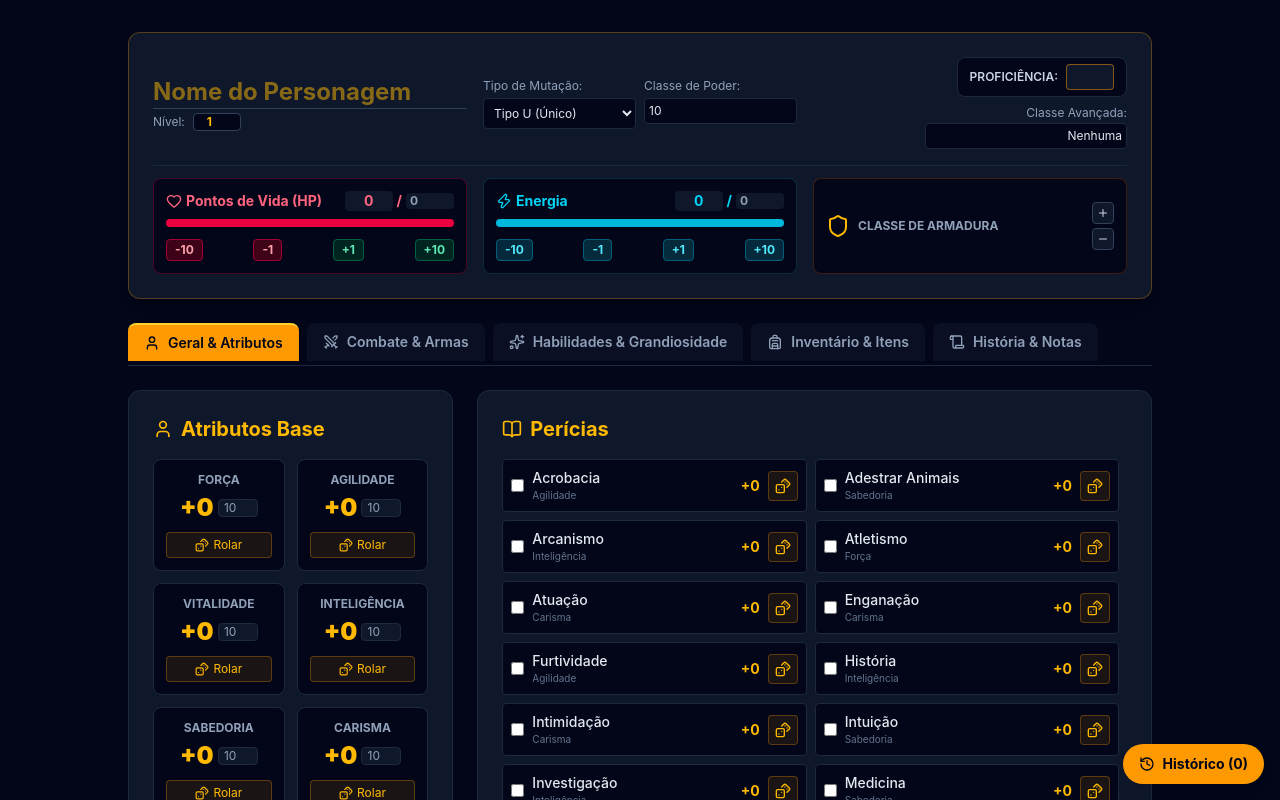
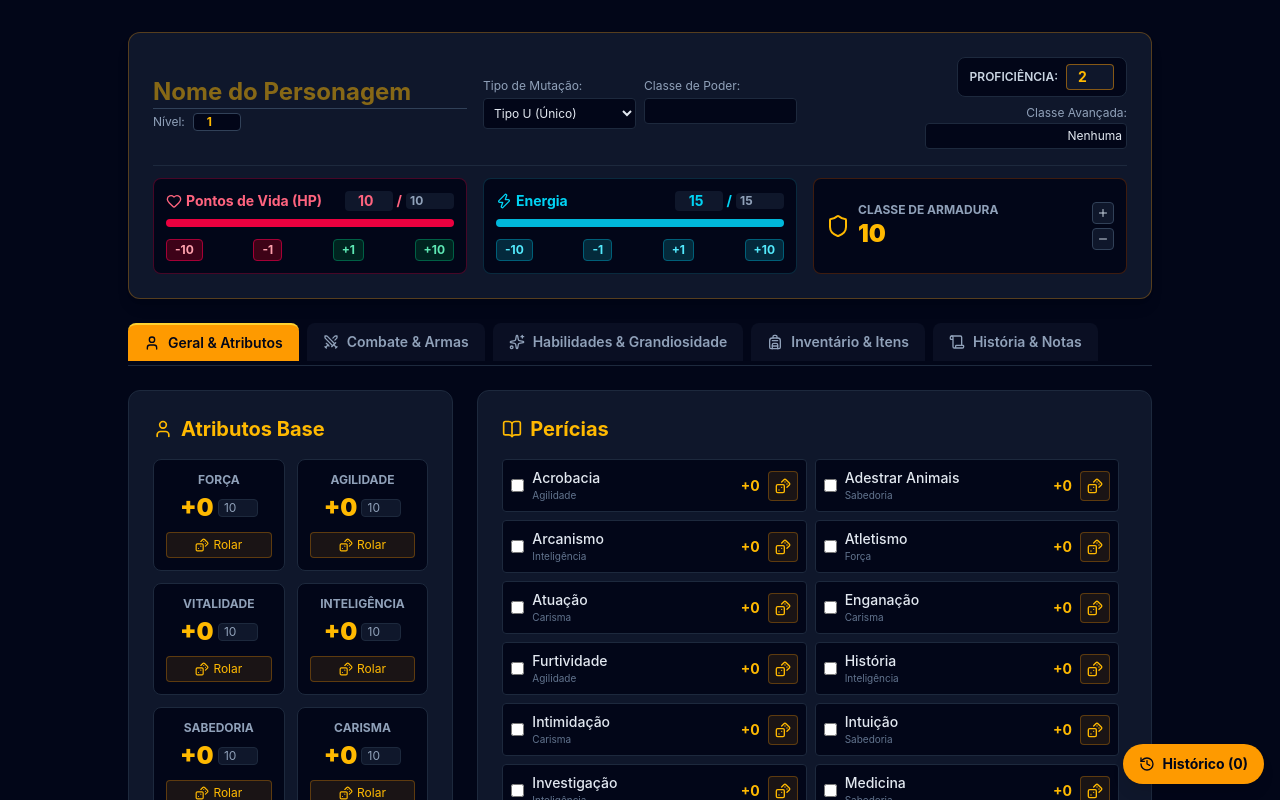
Before and after one commit to kimarispr/Ficha-Rpg-ODespertar, a React (Vite) app: page / in a window 1280 px wide. Shown: the top 800 px of the page. Built offline with nearby package versions, Linux system fonts and the light colour scheme.

Commit message:
Atualização Despertar

```diff
--- a/src/App.jsx
+++ b/src/App.jsx
@@ -33,15 +33,15 @@ export default function App() {
     name: '',
     level: 1,
     mutation: '',
-    baseClass: '10',
+    baseClass: '',
     advClass: 'Nenhuma'
   });
 
   // Status Vitais
-  const [hp, setHp] = useState({ current: 0, max: 0 });
-  const [energy, setEnergy] = useState({ current: 0, max: 0 });
-  const [armorClass, setArmorClass] = useState();
-  const [profBonus, setProfBonus] = useState();
+  const [hp, setHp] = useState({ current: 10, max: 10 });
+  const [energy, setEnergy] = useState({ current: 15, max: 15 });
+  const [armorClass, setArmorClass] = useState(10);
+  const [profBonus, setProfBonus] = useState(2);
 
   // Atributos
   const [attributes, setAttributes] = useState({
@@ -74,7 +74,7 @@ export default function App() {
   ]);
 
   // Anotações
-  const [notes, setNotes] = useState('');
+  const [notes, setNotes] = useState('Nascido nas terras do norte, despertou a mutação elemental após sobreviver a um raio...');
 
   // Modais de Cadastro
   const [isWeaponModalOpen, setIsWeaponModalOpen] = useState(false);
```
